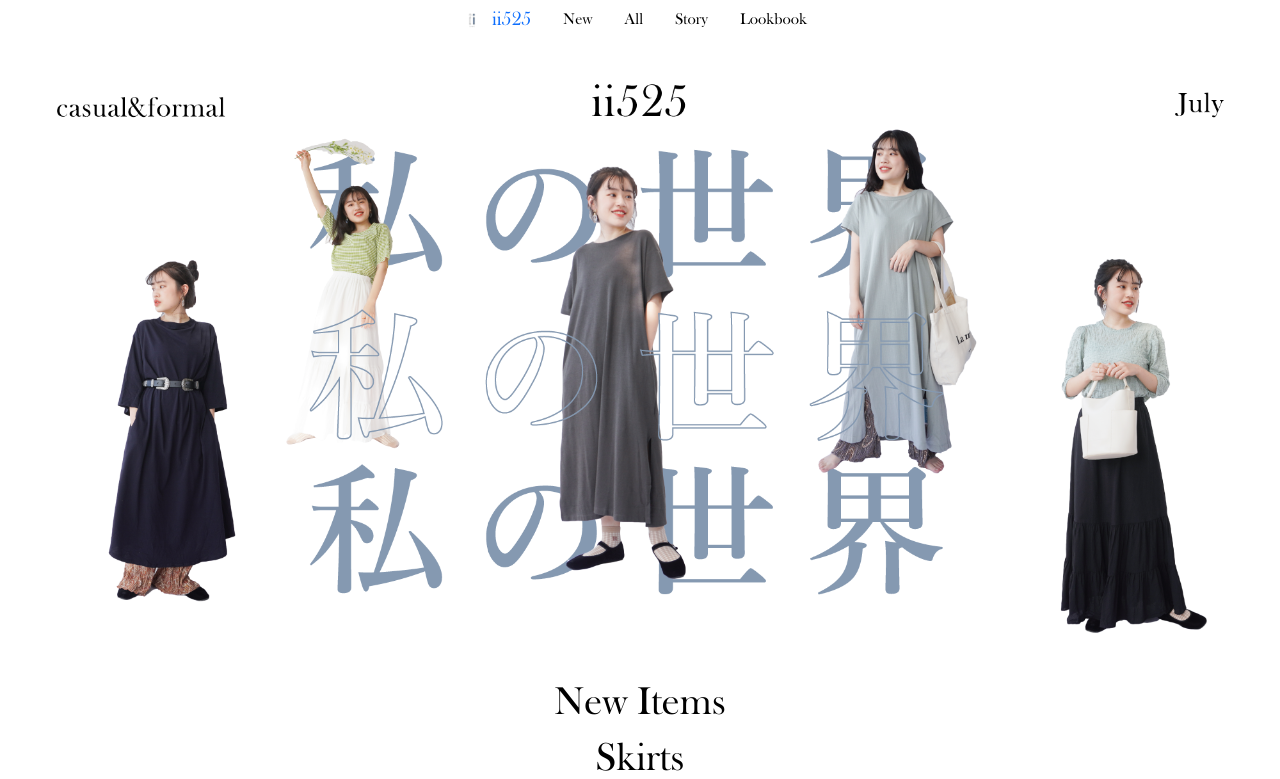
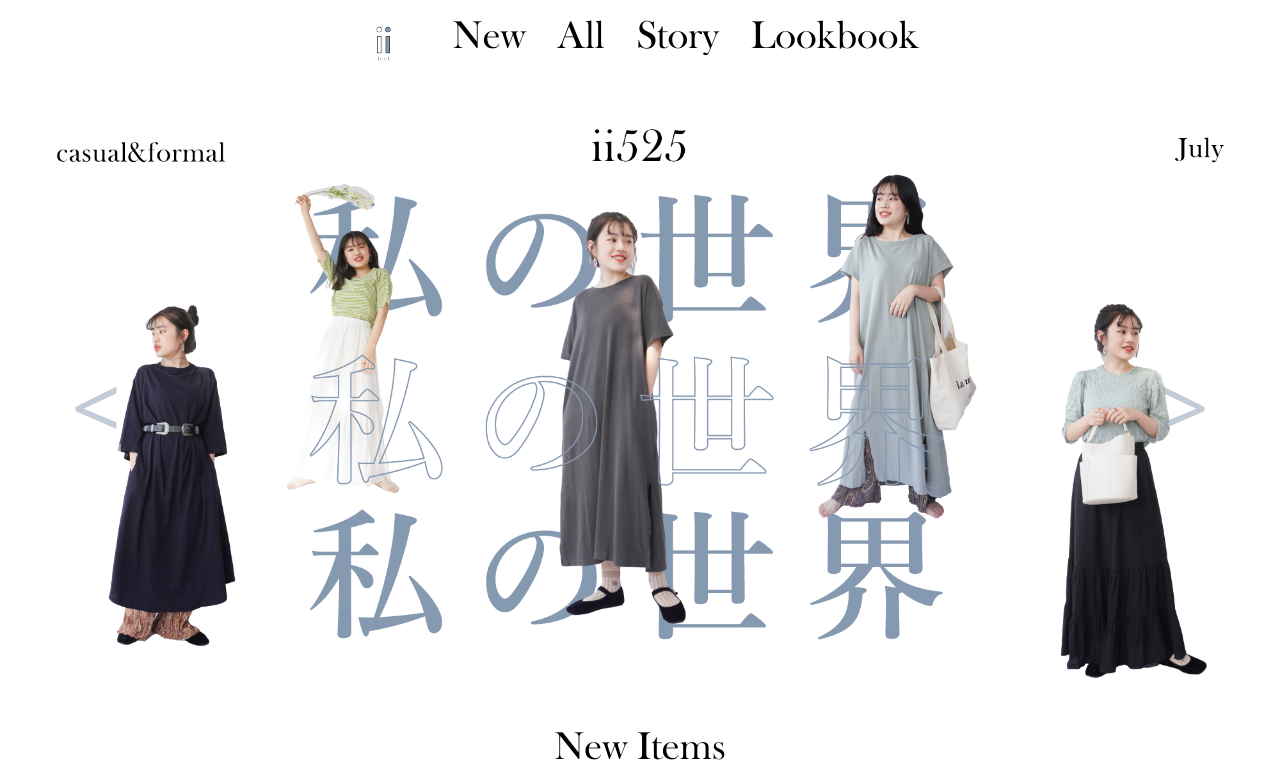
Before and after one commit to Bshow1218/htmlproject, a PHP site: page / in a window 1280 px wide. Shown: the top 779 px of the page. Run offline with PHP 8.4, Linux system fonts and the light colour scheme; some libraries are stand-ins or nearby versions.

Commit message:
change text a bit

```diff
--- a/css/main.css
+++ b/css/main.css
@@ -6,6 +6,7 @@
 .navbar-1 {
     font-family: "Baskerville Old Face";
     color: black;
+    font-size: 30pt;
 }
 
 .newitems {
@@ -31,3 +32,8 @@
     color: black;
     text-align: center;
 }
+
+.official-color {
+    color: #8699B1;
+    font-size: 65pt;
+}
--- a/index.html
+++ b/index.html
@@ -2,18 +2,10 @@
 <html>
 
 <head>
-	<link href="https://cdn.jsdelivr.net/npm/bootstrap@5.0.2/dist/css/bootstrap.min.css" rel="stylesheet"
-		integrity="sha384-EVSTQN3/azprG1Anm3QDgpJLIm9Nao0Yz1ztcQTwFspd3yD65VohhpuuCOmLASjC"
-		crossorigin="anonymous">
-	<script src="https://code.jquery.com/jquery-3.2.1.slim.min.js"
-		integrity="sha384-KJ3o2DKtIkvYIK3UENzmM7KCkRr/rE9/Qpg6aAZGJwFDMVNA/GpGFF93hXpG5KkN"
-		crossorigin="anonymous"></script>
-	<script src="https://cdnjs.cloudflare.com/ajax/libs/popper.js/1.12.9/umd/popper.min.js"
-		integrity="sha384-ApNbgh9B+Y1QKtv3Rn7W3mgPxhU9K/ScQsAP7hUibX39j7fakFPskvXusvfa0b4Q"
-		crossorigin="anonymous"></script>
-	<script src="https://maxcdn.bootstrapcdn.com/bootstrap/4.0.0/js/bootstrap.min.js"
-		integrity="sha384-JZR6Spejh4U02d8jOt6vLEHfe/JQGiRRSQQxSfFWpi1MquVdAyjUar5+76PVCmYl"
-		crossorigin="anonymous"></script>
+    <link href="https://cdn.jsdelivr.net/npm/bootstrap@5.0.2/dist/css/bootstrap.min.css" rel="stylesheet" integrity="sha384-EVSTQN3/azprG1Anm3QDgpJLIm9Nao0Yz1ztcQTwFspd3yD65VohhpuuCOmLASjC" crossorigin="anonymous">
+    <script src="https://code.jquery.com/jquery-3.2.1.slim.min.js" integrity="sha384-KJ3o2DKtIkvYIK3UENzmM7KCkRr/rE9/Qpg6aAZGJwFDMVNA/GpGFF93hXpG5KkN" crossorigin="anonymous"></script>
+    <script src="https://cdnjs.cloudflare.com/ajax/libs/popper.js/1.12.9/umd/popper.min.js" integrity="sha384-ApNbgh9B+Y1QKtv3Rn7W3mgPxhU9K/ScQsAP7hUibX39j7fakFPskvXusvfa0b4Q" crossorigin="anonymous"></script>
+    <script src="https://maxcdn.bootstrapcdn.com/bootstrap/4.0.0/js/bootstrap.min.js" integrity="sha384-JZR6Spejh4U02d8jOt6vLEHfe/JQGiRRSQQxSfFWpi1MquVdAyjUar5+76PVCmYl" crossorigin="anonymous"></script>
     <link rel="stylesheet" href="css/main.css">
     <title>ii525 わたしの世界</title>
 </head>
@@ -23,9 +15,7 @@
     <div class="navbar-1">
         <ul class="nav justify-content-center">
             <a class="navbar-brand" href="#">
-				<img src="images/iilogo.png" width="30" height="30"
-					class="d-inline-block align-top" alt="">
-				ii525
+                <img src="images/iilogo.png" width="75pt" height="75pt" class="d-inline-block align-top" alt="">
             </a>
             <li class="nav-item">
                 <a class="nav-link navbar-1" href="#">New</a>
@@ -57,14 +47,12 @@
                     <img class="d-block w-100" src="images/slider2.png" alt="Second slide">
                 </div>
             </div>
-			<a class="carousel-control-prev" href="#carouselExampleIndicators" role="button"
-				data-slide="prev">
-				<span class="carousel-control-prev-icon" aria-hidden="true"></span>
+            <a class="carousel-control-prev" href="#carouselExampleIndicators" role="button" data-slide="prev">
+                <span class="official-color" aria-hidden="true"> < </span>
                 <span class="sr-only"></span>
             </a>
-			<a class="carousel-control-next" href="#carouselExampleIndicators" role="button"
-				data-slide="next">
-				<span class="carousel-control-next-icon" aria-hidden="true"></span>
+            <a class="carousel-control-next" href="#carouselExampleIndicators" role="button" data-slide="next">
+                <span class="official-color" aria-hidden="true"> > </span>
                 <span class="sr-only"></span>
             </a>
         </div>
```
Lines whose indentation alone changed are shown as unchanged.
